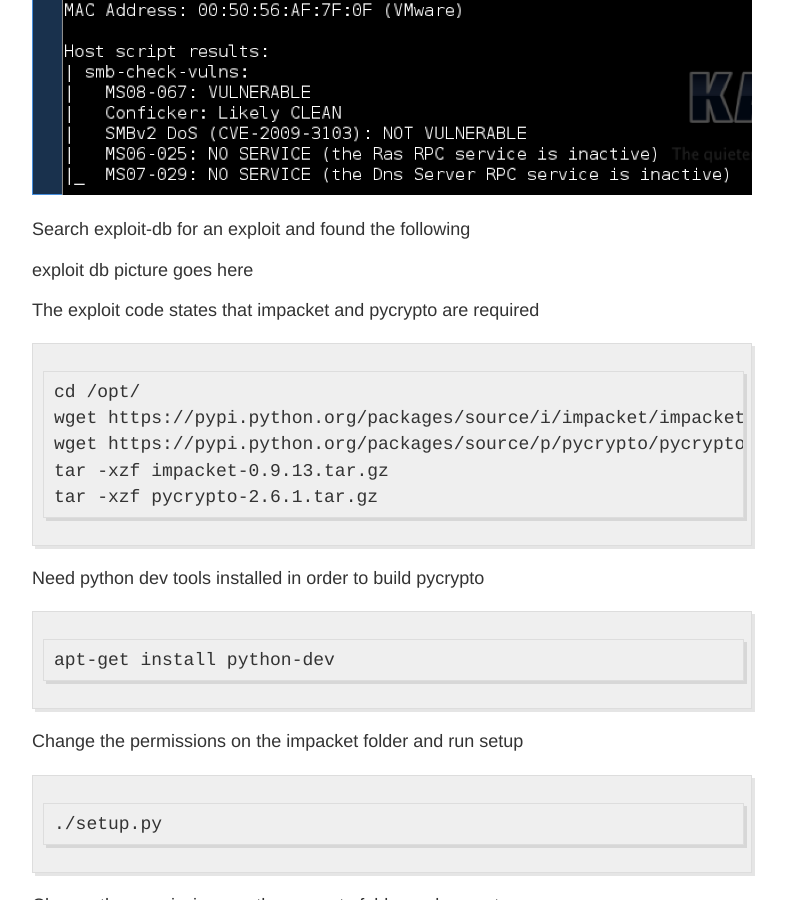
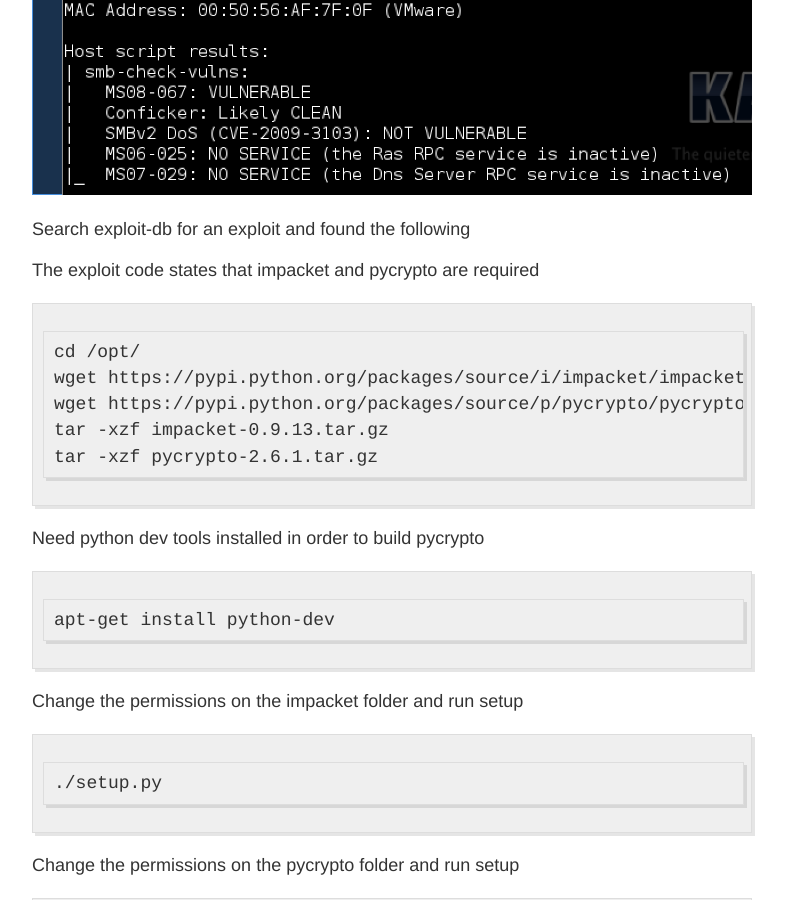
Before and after one commit to dmittakarin8/dmittakarin8.github.io, a Jekyll site: the page built from _posts/2015-5-21-Exploiting-MS08067-wo-Metasploit.md, in a window 1280 px wide and 900 px high, scrolled down 745 px. Shown: the whole window, without its empty margins (248-1034 px from the left). Built offline with Jekyll 4.4.1, drawn with Linux system fonts in a browser that asks for light colours; Markdown is read by kramdown in place of the engine named in the settings.

Commit message:
Updated 2015-5-21-Exploiting-MS08067-wo-Metasploit.md

```diff
--- a/_posts/2015-5-21-Exploiting-MS08067-wo-Metasploit.md
+++ b/_posts/2015-5-21-Exploiting-MS08067-wo-Metasploit.md
@@ -21,8 +21,6 @@ Nmap returned the following
 ![_config.yml]({{ site.baseurl }}/images/nmap-ms08067-vulnerable.png)
 
 Search exploit-db for an exploit and found the following
-
-exploit db picture goes here
 
 The exploit code states that impacket and pycrypto are required
 
```
